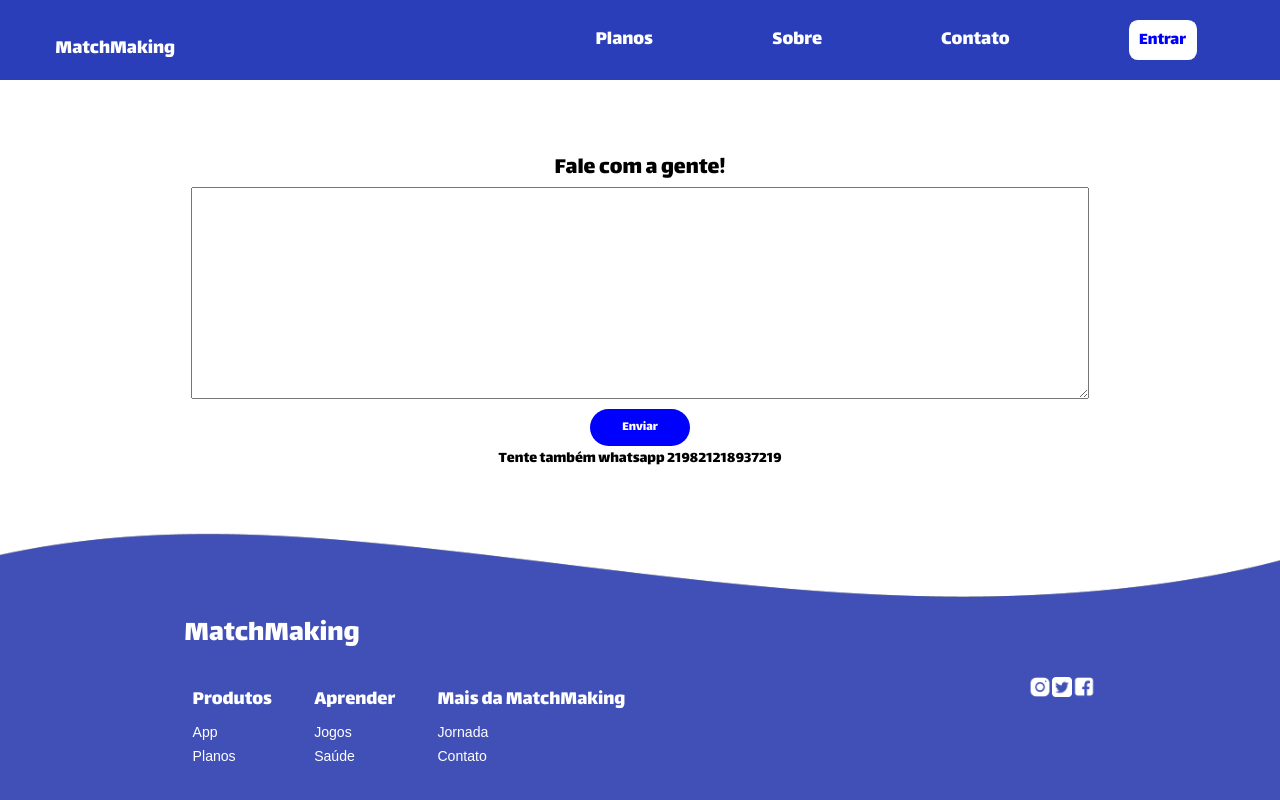
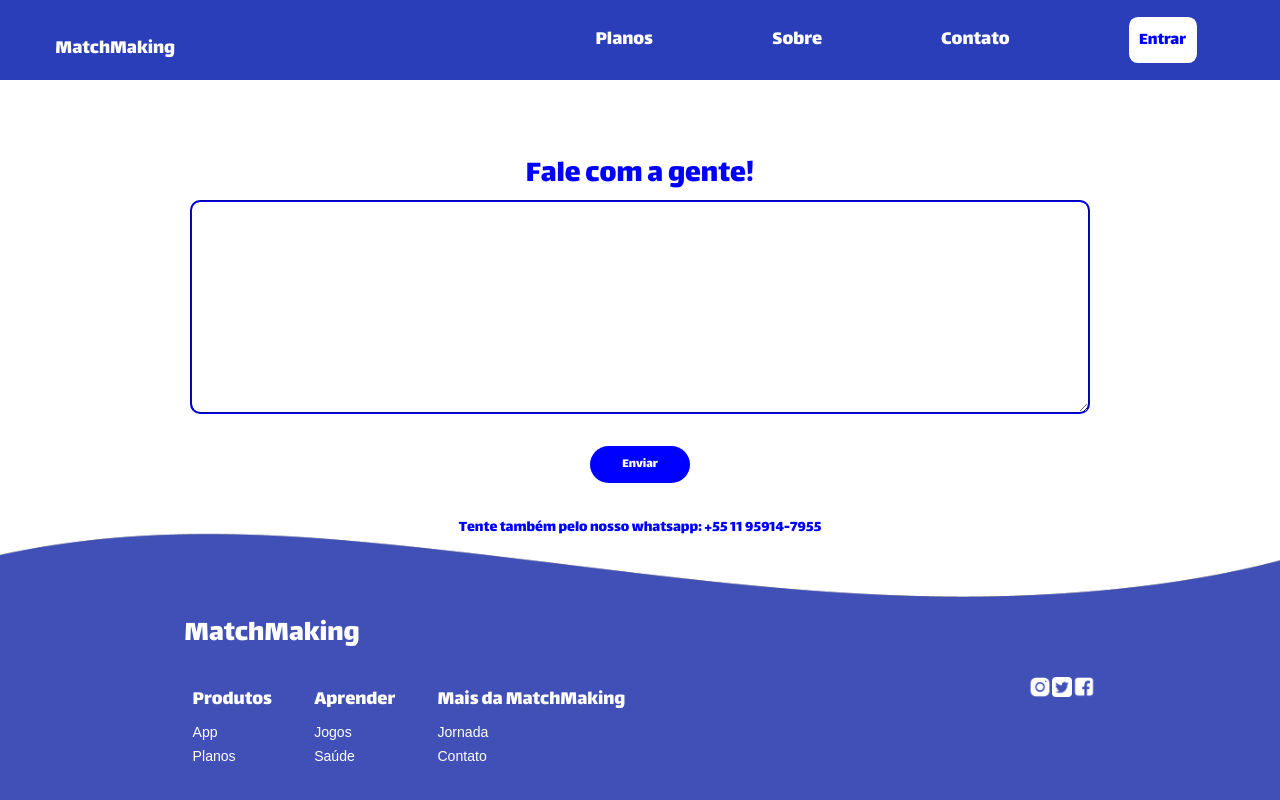
Before and after one commit to GameMatch2-0/MatchMaking-Front, a React (Vite) app: page /contato in a window 1280 px wide. Shown: the top 800 px of the page. Built offline with nearby package versions, Linux system fonts and the light colour scheme.

Commit message:
fix conflict

```diff
--- a/src/Router.jsx
+++ b/src/Router.jsx
@@ -4,6 +4,7 @@ import Planos from './pages/planos'
 import Sobre from './pages/Sobre'
 import Profile from './pages/Profile'
 import Contato from './pages/Contato'
+import Cadastro from './pages/Cadastro'
 
 const routes = createBrowserRouter([
   { path: '/', element: <Index /> },
@@ -11,6 +12,7 @@ const routes = createBrowserRouter([
   { path: '/sobre', element: <Sobre /> },
   { path: '/contato', element: <Contato /> },
   { path: '/profile', element: <Profile /> },
+  { path: '/cadastro', element: <Cadastro /> },
 ])
 
 export default routes;
--- a/src/css/contato.css
+++ b/src/css/contato.css
@@ -1,4 +1,4 @@
-.section-contato {
+.div-contato {
     padding-top: 10vh;
     display: flex;
     flex-direction: column;
@@ -7,6 +7,7 @@
     justify-content: space-around;
     width: 100%;
     height: 35.2vh;
+    color: blue;
 }
 
 .text-div {
@@ -15,17 +16,23 @@
     justify-content: center;
 }
 
-.section-contato .txt-area {
+.div-contato .txt-area {
     width: 70%;
     margin-bottom: 10px;
+    border-style: groove;
+    border-radius: 10px;
+    border-width: 2px;
+    border-color: blue;
+    margin-bottom: 4vh;
 }
 
-button {
-    background-color: blue;
-    color: white;
+.div-contato button{
+    background-color:blue;
+    color:white;
     border-radius: 20px;
     border: none;
     width: 100px;
     height: 40px;
+    margin-bottom: 4vh;
 
 }
--- /dev/null
+++ b/src/pages/Cadastro.jsx
@@ -0,0 +1,10 @@
+import "../css/cadastro.css"
+import React from "react";
+
+export default function Cadastro(){
+    return(
+        <>
+        <div>oioioioioi</div>
+        </>
+    )
+}
--- a/src/pages/Contato.jsx
+++ b/src/pages/Contato.jsx
@@ -9,14 +9,14 @@ export default function Contato() {
             <Navbar />
 
 
-            <section className="section-contato">
-                <h1>Fale com a gente!</h1>
-                <div className="text-div">
-                    <textarea cols="30" rows="10" className="txt-area"></textarea>
+                <div className="div-contato">
+                    <h1>Fale com a gente!</h1>
+                    <div className="text-div">
+                        <textarea cols="30" rows="10" className="txt-area"></textarea>
+                    </div>
+                    <button>Enviar</button>
+                    <p>Tente também pelo nosso whatsapp: +55 11 95914-7955</p>
                 </div>
-                <button>Enviar</button>
-                <p>Tente também whatsapp 219821218937219</p>
-            </section>
 
             <Footer />
         </>
```
Also changed, not shown: src/components/Recuperacao.jsx (added, +59 -0 lines), src/css/cadastro.css (added).
